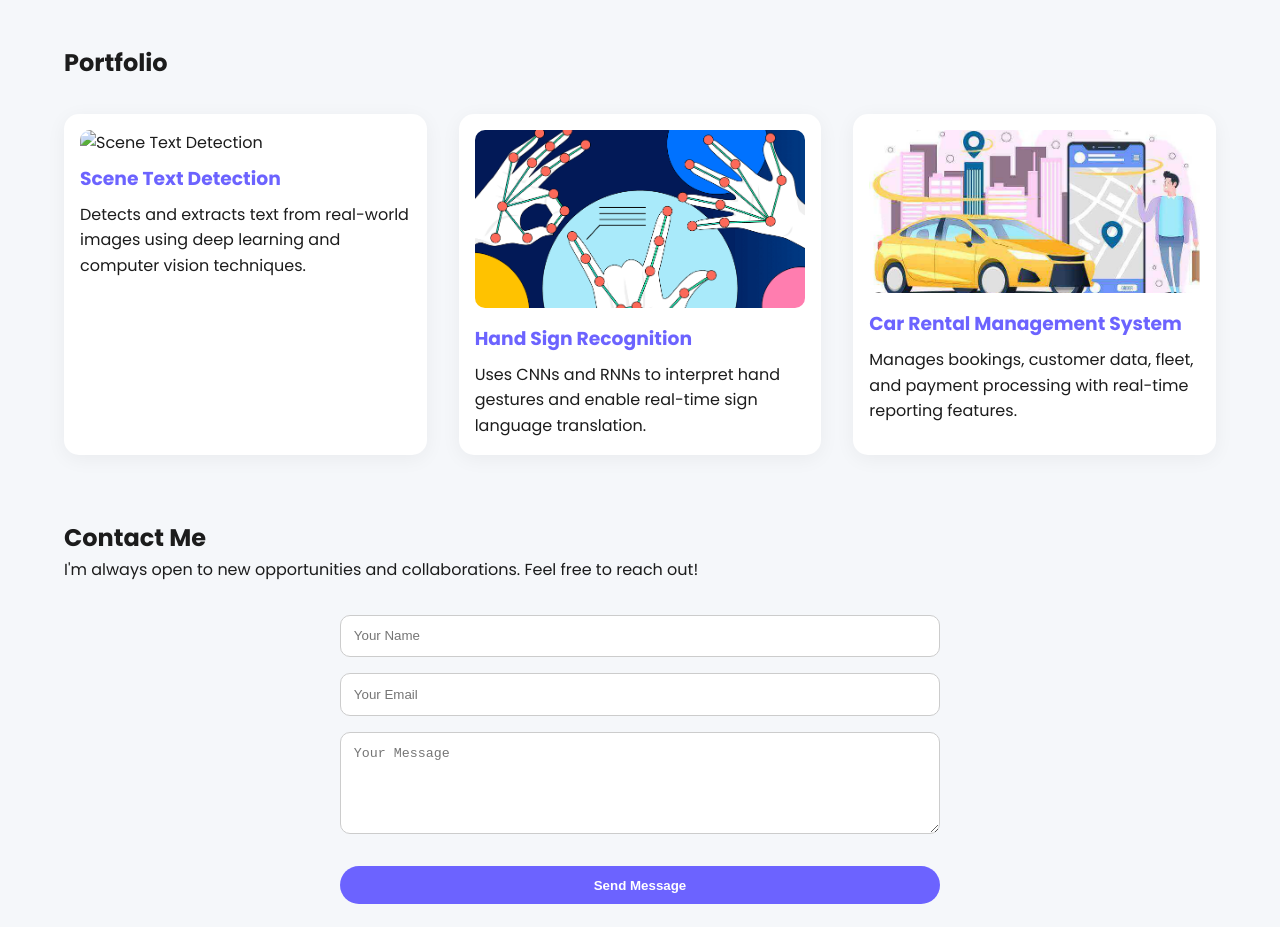
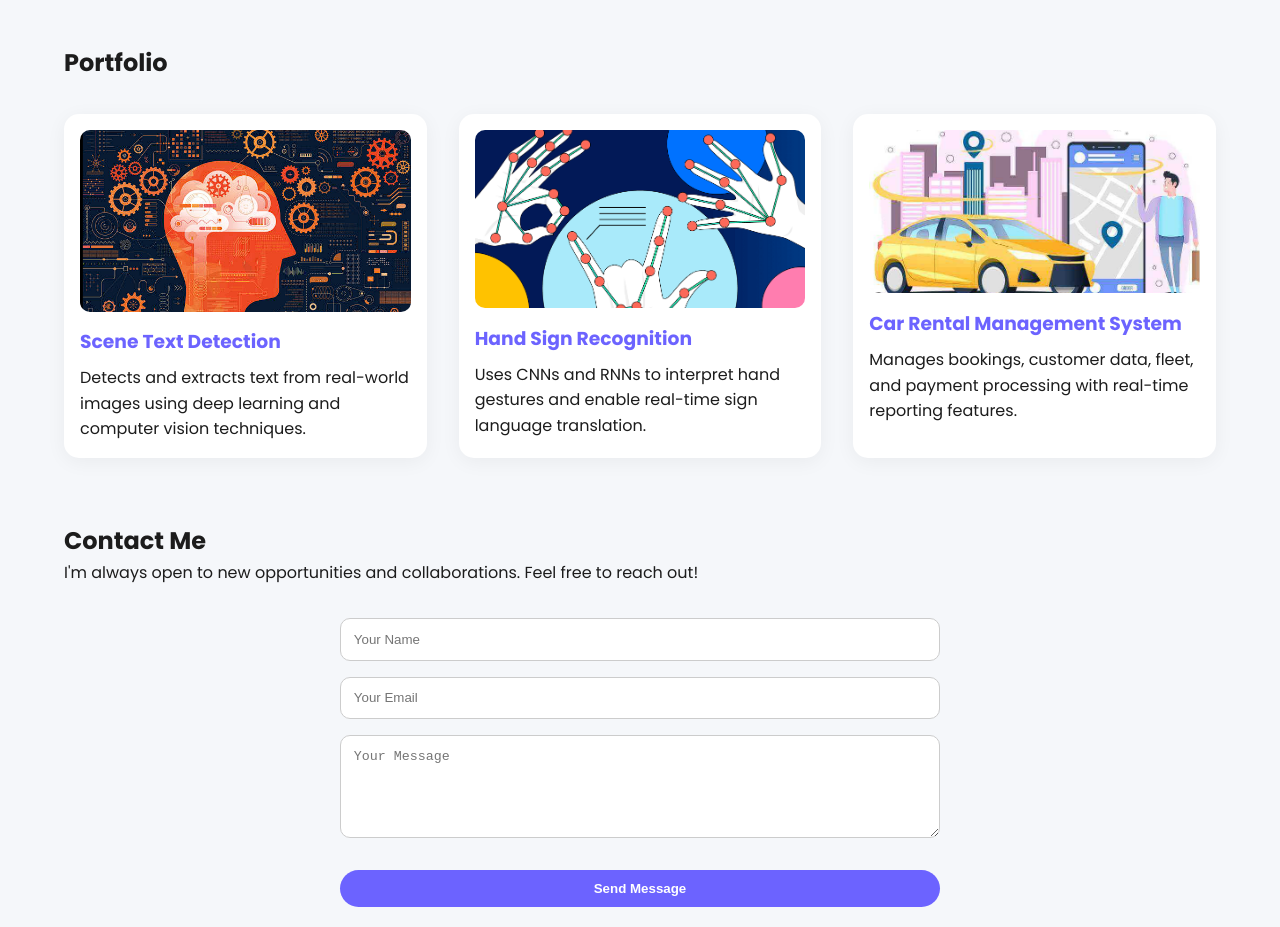
Before and after one commit to Supreethmrs/portfoliowebpage, a plain HTML site: page index.html in a window 1280 px wide. Shown: the part 1220-2147 px from the top of the page. Drawn offline with Linux system fonts and the light colour scheme.

Commit message:
Update index.html

```diff
--- a/index.html
+++ b/index.html
@@ -95,7 +95,7 @@
     <h2>Portfolio</h2>
     <div class="grid">
       <div class="project">
-        <img src="C:\Users\Lenovo\Desktop\portpolio2\img\scene.png" alt="Scene Text Detection">
+        <img src="https://github.com/Supreethmrs/portfoliowebpage/blob/main/images/scene.png" alt="Scene Text Detection">
         <h3>Scene Text Detection</h3>
         <p>Detects and extracts text from real-world images using deep learning and computer vision techniques.</p>
       </div>
```
